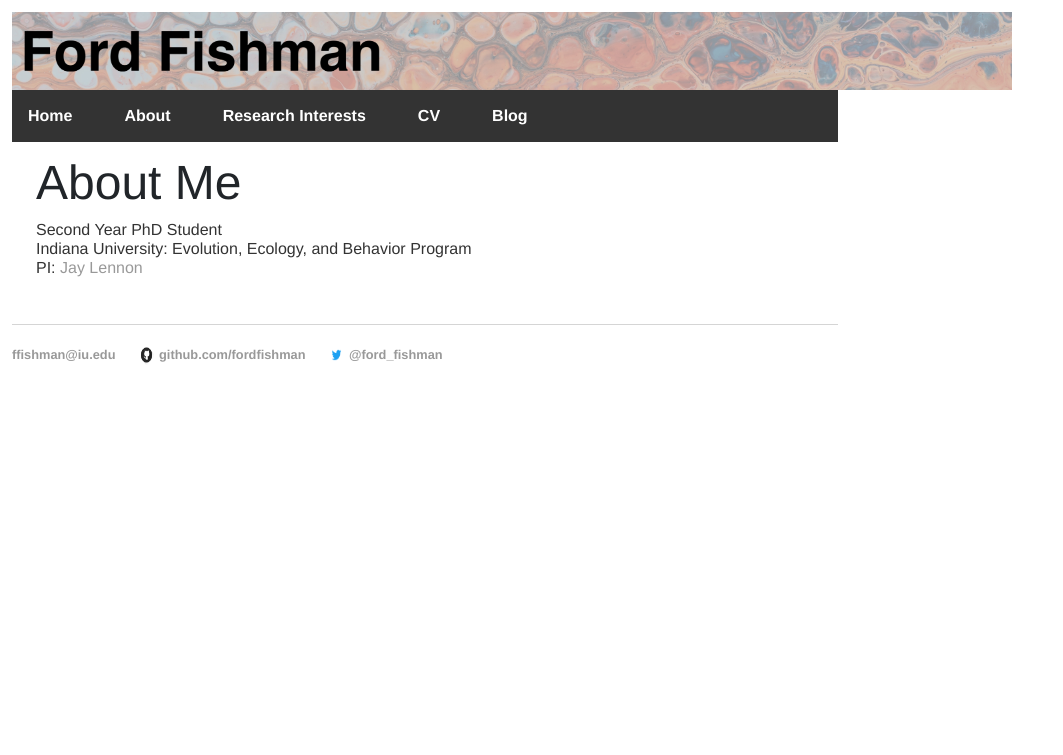
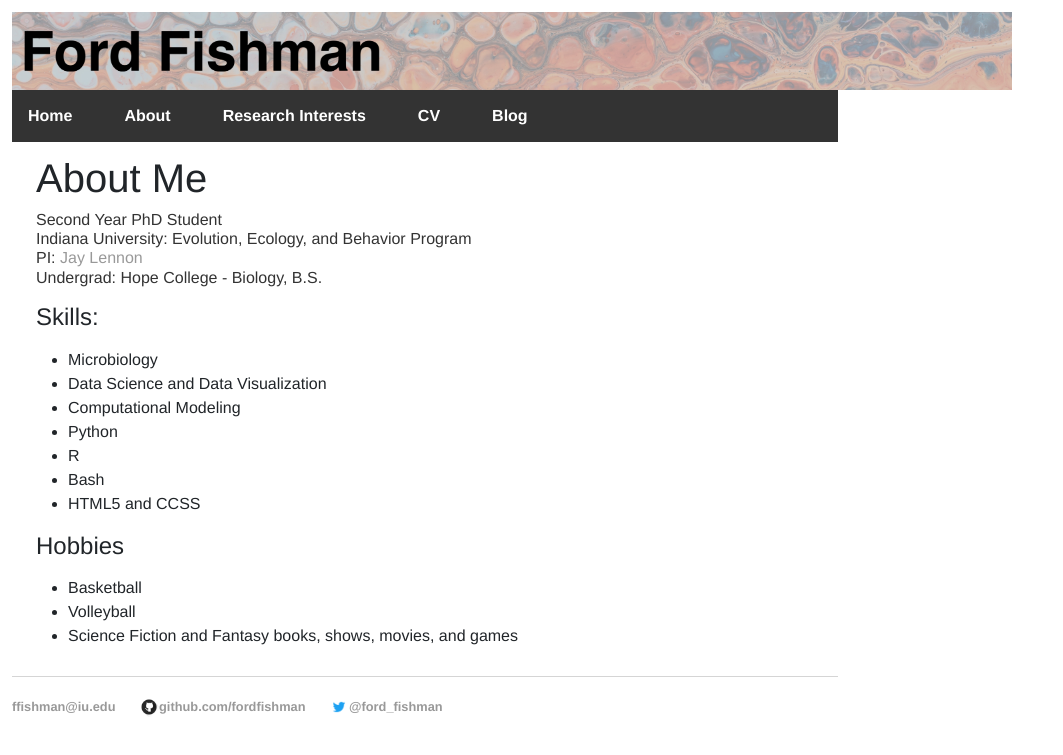
Before and after one commit to fordfishman/fordfishman.github.io, a Jekyll site: the page built from about/index.html, in a window 1280 px wide. Shown: the top 755 px of the page, without its empty margins (0-1063 px from the left). Built offline with Jekyll 4.4.1, drawn with Linux system fonts in a browser that asks for light colours.

Commit message:
Added text

```diff
--- a/about/index.html
+++ b/about/index.html
@@ -8,8 +8,30 @@ title: About Ford Fishman
         Second Year PhD Student<br>
         Indiana University: Evolution, Ecology, and Behavior Program<br>
         PI: <a href="https://microbes.sitehost.iu.edu/">Jay Lennon</a><br>
-        <br>
+        Undergrad: Hope College - Biology, B.S.<br>
 
     </p>
-    <p></p>
+
+    <h3>Skills:</h3>
+    <p>
+
+        <ul>
+            <li>Microbiology</li>
+            <li>Data Science and Data Visualization</li>
+            <li>Computational Modeling</li>
+            <li>Python</li>
+            <li>R</li>
+            <li>Bash</li>
+            <li>HTML5 and CCSS</li>
+        </ul>
+    </p>
+
+    <h3>Hobbies</h3>
+    <p>
+        <ul>
+            <li>Basketball</li>
+            <li>Volleyball</li>
+            <li>Science Fiction and Fantasy books, shows, movies, and games</li>
+        </ul>
+    </p>
 </div>
--- a/css/main.css
+++ b/css/main.css
@@ -60,7 +60,7 @@ a:hover {
     text-decoration: underline;
 }
 h1 {
-    font-size: 3em;
+    font-size: 2.5em;
     /* font-family:'Helvetica', 'Arial', 'Sans-Serif'; */
 }
 h2 {
@@ -100,7 +100,6 @@ ul.posts li {
   height: 20px;
   width: 20px;
   position: relative;
-  padding-right: 5px;
   vertical-align: middle;
 }
 
@@ -133,6 +132,10 @@ ul.posts li {
   background-color: #ccc;
 }
 
+.active, .collapsible:hover, .collapsible:focus {
+  outline: none;
+}
+
 /* Style the collapsible content. Note: hidden by default */
 .content {
   padding: 0 18px;
```
Also changed, not shown: index.html (+16 -12 lines), research/index.html (+15 -0 lines).
